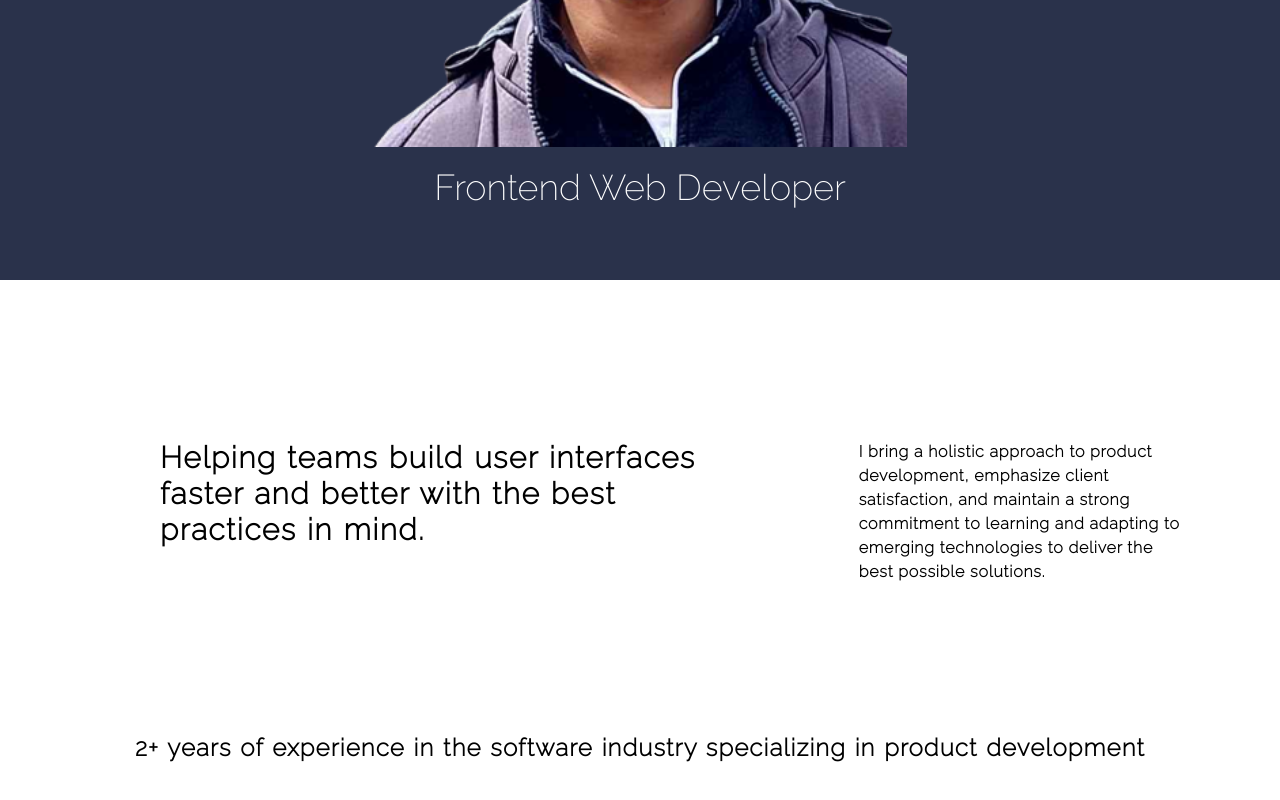
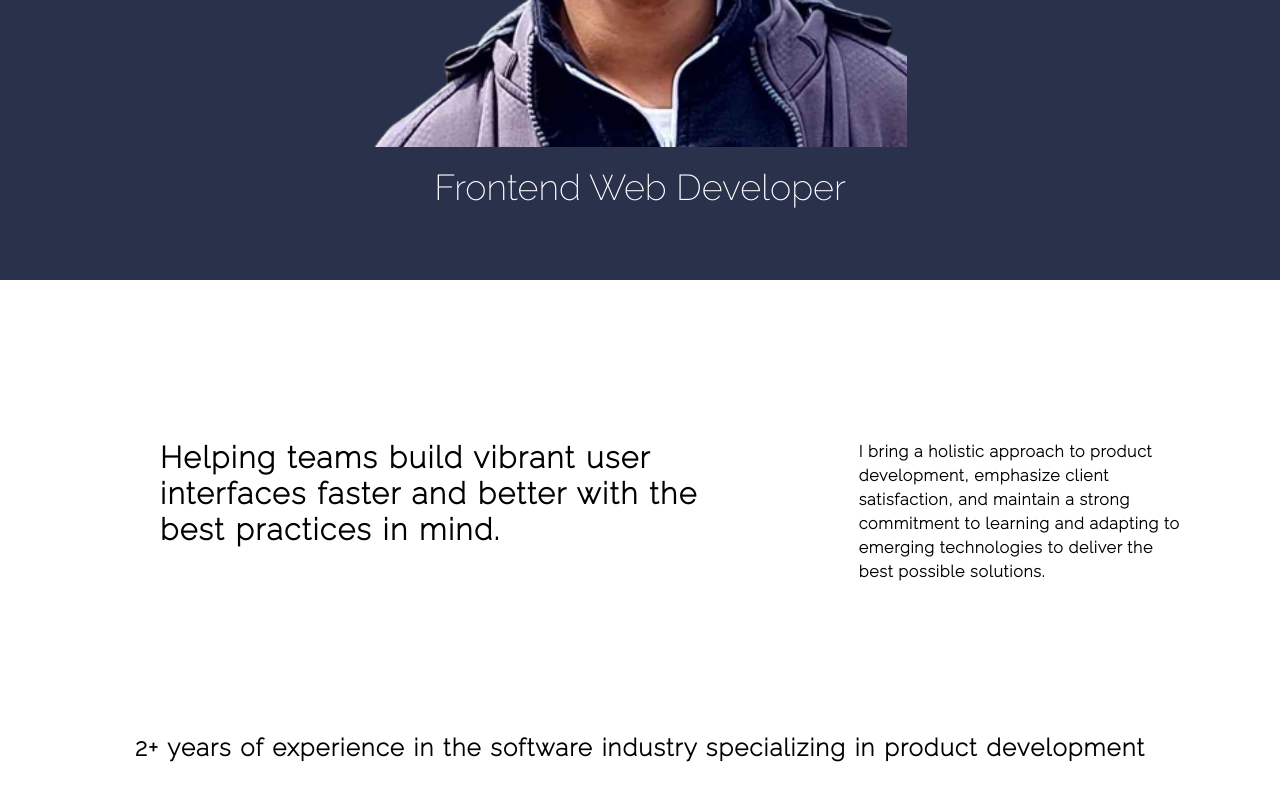
Before and after one commit to karthikmanthitta/portfolioV2, a React (Create React App) app: page / in a window 1280 px wide. Shown: the part 520-1320 px from the top of the page. Built offline with nearby package versions, Linux system fonts and the light colour scheme.

Commit message:
push test

```diff
--- a/src/pages/About.js
+++ b/src/pages/About.js
@@ -13,7 +13,7 @@ const About = () => {
               transition={{ ease: "linear", duration: 0.4 }}
               className="text-xl md:text-3xl font-['Raleway'] font-semibold tracking-wider [word-spacing:0.1vw]"
             >
-              Helping teams build user interfaces faster and better with the
+              Helping teams build vibrant user interfaces faster and better with the
               best practices in mind.
             </motion.p>
           </div>
```
